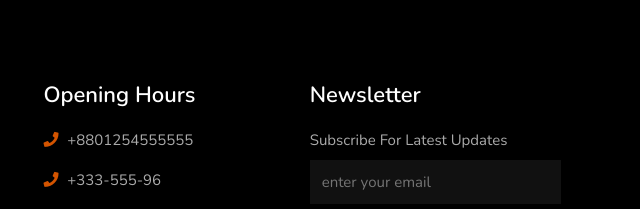
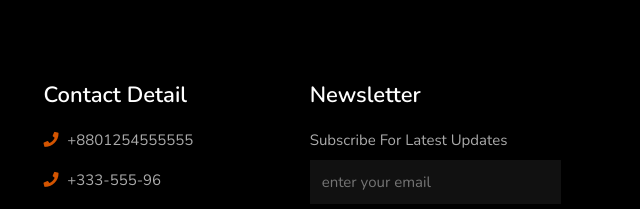
Before and after one commit to monzu25/Body-shape-Gym-Site-, a plain HTML site: page index.html in a window 1280 px wide. Shown: the part 5471-5680 px from the top of the page, 604-1244 px from the left. Drawn offline with nearby package versions, Linux system fonts and the light colour scheme.

Commit message:
Gym Update

```diff
--- a/index.html
+++ b/index.html
@@ -495,7 +495,7 @@
             </div>
 
             <div class="box">
-                <h3>opening hours</h3>
+                <h3>Contact Detail</h3>
                 <p> <i class="fas fa-phone"></i> +8801254555555 </p>
                 <p> <i class="fas fa-phone"></i> +333-555-96 </p>
                 <p> <i class="fas fa-envelope"></i> monzu.ctg25@gmail.com </p>
```
